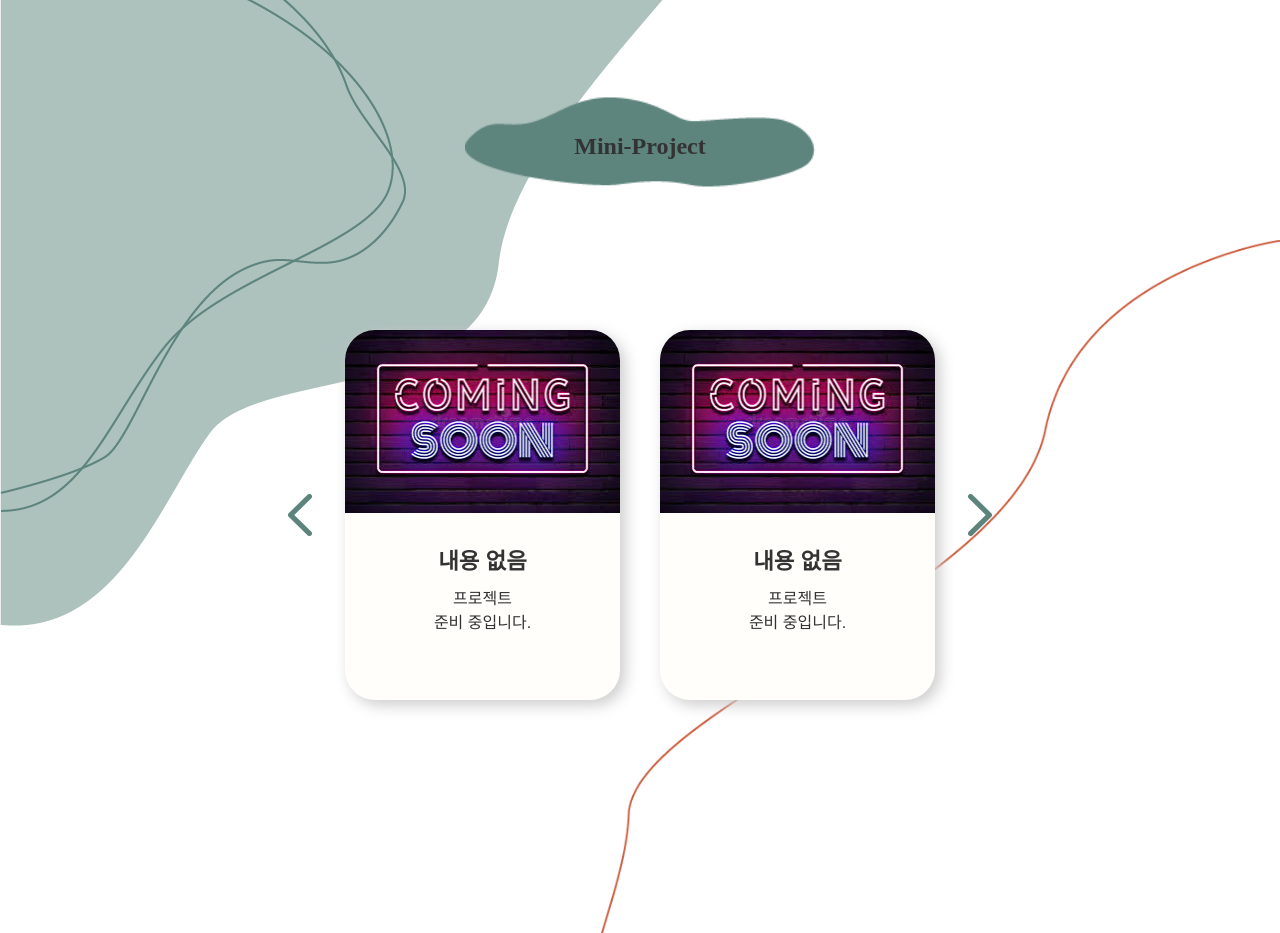
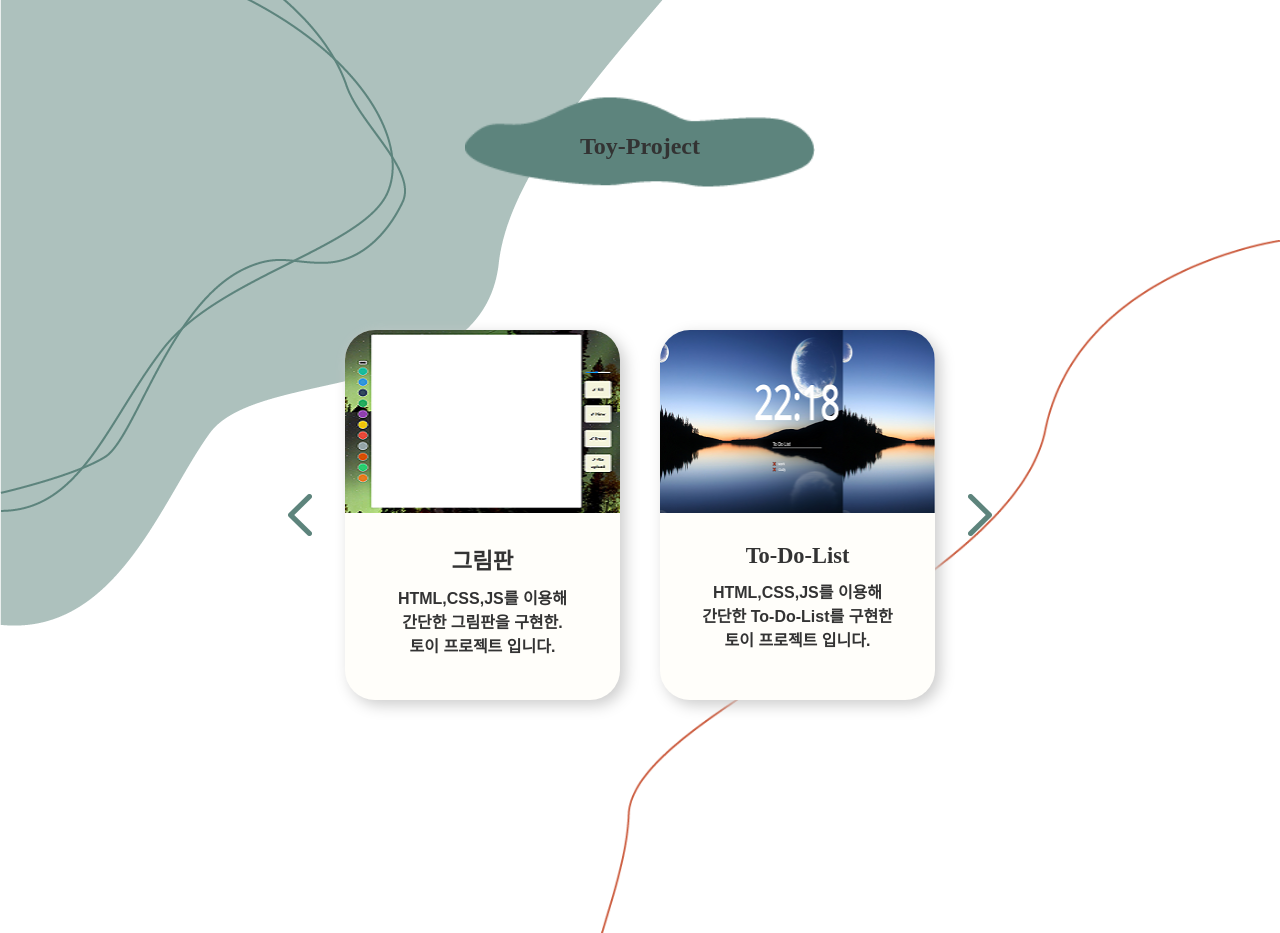
Before and after one commit to jungwoo941219/Portfolio, a plain HTML site: page index.html in a window 1280 px wide. Shown: the part 3640-4573 px from the top of the page. Drawn offline with nearby package versions, Linux system fonts and the light colour scheme; a web font is replaced by a local one.

Commit message:
final commit

```diff
--- a/css/style.css
+++ b/css/style.css
@@ -43,7 +43,9 @@ section {
     margin-bottom: 200px;
     padding-top: 50px;
 }
-
+.scont{
+    font-weight: bold;
+}
 .mobilebr {
     display: none;
 }
@@ -437,6 +439,7 @@ h4 {
     display: block;
 }
 .stitle {
+    font-family: 'SDSamliphopangche_Outline';
     font-size: 1.4em;
     font-weight: bold;
     margin-top: 30px;
--- a/index.html
+++ b/index.html
@@ -51,11 +51,6 @@
                 <li><a href="#about_me">About me</a></li>
                 <li>
                     <a href="#portfolio">Portfolio</a>
-                    <ul id="msub">
-                        <li><a href="#portfolio_1">Mini-project1</a></li>
-                        <li><a href="#portfolio_2">Mini-project2</a></li>
-                        <li><a href="#portfolio_3">Mini-project3</a></li>
-                    </ul>
                 </li>
                 <li><a href="#contact">Contact</a></li>
             </ul>
@@ -159,20 +154,21 @@
 
             <div id="portfolio_1" class="sub_title">
                 <img class="h4_img" src="images/content_object1.png" alt="챕터 장식요소">
-                <h4>Mini-Project</h4>
+                <h4>Toy-Project</h4>
             </div>
             <div class="sub_cont">
                 <div class="slider" id="slider1">
                     <div class="train" id="t1">
                         <div class="slide s1">
                             <div class="sbox">
-                                <a href="#">
-                                    <img src="images/pic1.jpeg">
+                                <a href="https://github.com/jungwoo941219/Project1/tree/main/%EA%B7%B8%EB%A6%BC%ED%8C%90" target="_blank">
+                                    <img src="images/mini-project1.png">
                                     <div>
-                                        <p class="stitle">내용 없음</p>
+                                        <p class="stitle">그림판</p>
                                         <p class="scont">
-                                            프로젝트<br />
-                                            준비 중입니다.<br />
+                                            HTML,CSS,JS를 이용해<br />
+                                            간단한 그림판을 구현한.<br />
+                                            토이 프로젝트 입니다.
                                         </p>
                                     </div>
                                 </a>
@@ -181,12 +177,13 @@
                         <div class="slide s1">
                             <div class="sbox">
                                 <a href="#">
-                                    <img src="images/pic1.jpeg">
+                                    <img src="images/mini-project2.png">
                                     <div>
-                                        <p class="stitle">내용 없음</p>
+                                        <p class="stitle">To-Do-List</p>
                                         <p class="scont">
-                                            프로젝트<br />
-                                            준비 중입니다.<br />
+                                            HTML,CSS,JS를 이용해<br />
+                                            간단한 To-Do-List를 구현한<br />
+                                            토이 프로젝트 입니다.
                                         </p>
                                     </div>
                                 </a>
@@ -254,7 +251,7 @@
                         </a>
                     </button>
                     <button id="emailbtn" type="button">
-                        <a href="ljw941219@gmail.com" target="_blank">
+                        <a href="mailto:ljw941219@gmail.com" target="_blank">
                             <img src="images/contact_object1.png" alt="이메일 장식요소">
                             <address>
                                 email <br />ljw941219@gmail.com
```
Also changed, not shown: images/mini-project1.png (added), images/mini-project2.png (added).
